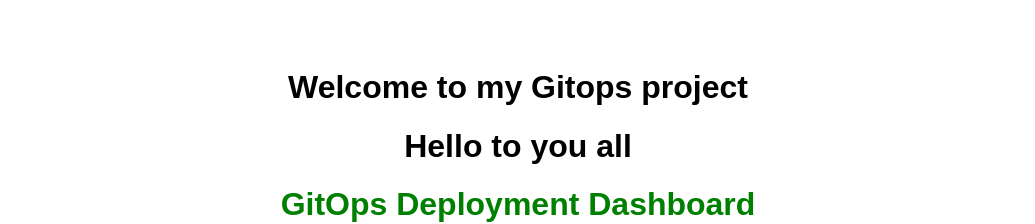
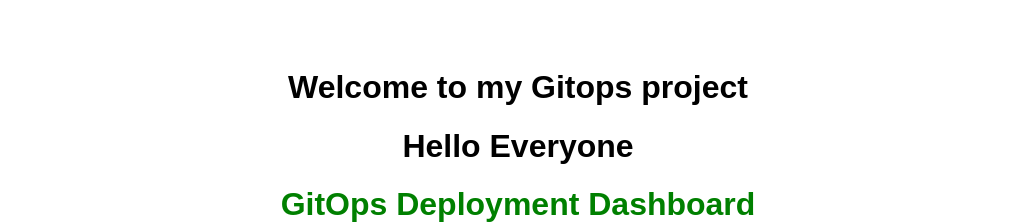
Before and after one commit to Sharmashagun2006/gitops-demo-project, a plain HTML site: page index.html in a window 1280 px wide. Shown: the top 224 px of the page, without its empty margins (122-1157 px from the left). Drawn offline with Linux system fonts and the light colour scheme.

Commit message:
Update greeting to everyone in index.html

```diff
--- a/index.html
+++ b/index.html
@@ -11,7 +11,7 @@
 </head>
 <body>
   <h1>Welcome to my Gitops project </h1>
-  <h1>Hello to you all </h1>
+  <h1>Hello Everyone</h1>
   <h1 style="color:green">GitOps Deployment Dashboard</h1>
   <p><strong>Repo:</strong> github.com/yourusername/gitops-demo-project</p>
   <p><strong>Live hosting:</strong> Vercel (cloud) — shows site is running</p>
```
